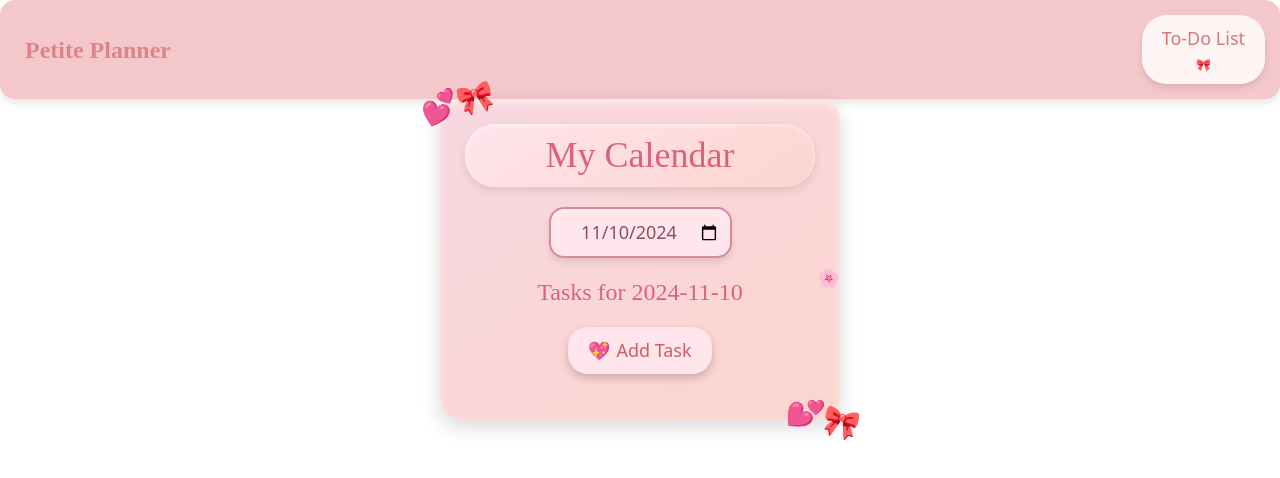
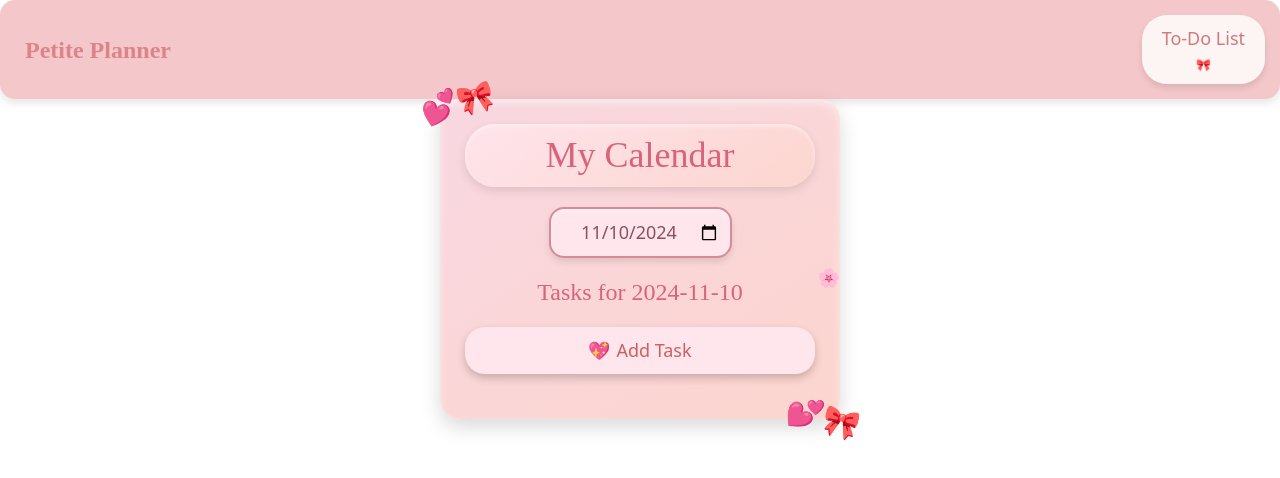
Before and after one commit to BunniBooXx/To-Do-List, a React (Create React App) app: page /planner in a window 1280 px wide. Shown: the top 478 px of the page. Built offline with nearby package versions, Linux system fonts and the light colour scheme; a web font is replaced by a local one.

Commit message:
updated 11-12-2024

```diff
--- a/src/Calendar.css
+++ b/src/Calendar.css
@@ -95,6 +95,7 @@
     box-shadow: 0 4px 10px rgba(0, 0, 0, 0.15), inset 0 3px 5px rgba(255, 255, 255, 0.6);
     transition: all 0.3s ease;
     margin-top: 15px;
+    text-decoration: none;
   }
 
   /* Button hover effect with a shimmer */
--- a/src/Calendar.js
+++ b/src/Calendar.js
@@ -1,4 +1,5 @@
 import { useState } from "react";
+import { Link } from "react-router-dom";
 import TaskItem from "./TaskItem"; // Ensure TaskItem is imported correctly
 import "./Calendar.css"; // Use the updated CSS for styling
 
@@ -28,12 +29,9 @@ export default function Calendar({ tasks = {}, onAddTaskToDate }) {
           />
         ))}
       </div>
-      <button
-        className="add-task-button"
-        onClick={() => onAddTaskToDate(selectedDate, [...(tasks[selectedDate] || []), { name: "New Task", done: false }])}
-      >
+      <Link to="/tasks" className="add-task-button">
         Add Task
-      </button>
+      </Link>
     </div>
   );
 }
```
